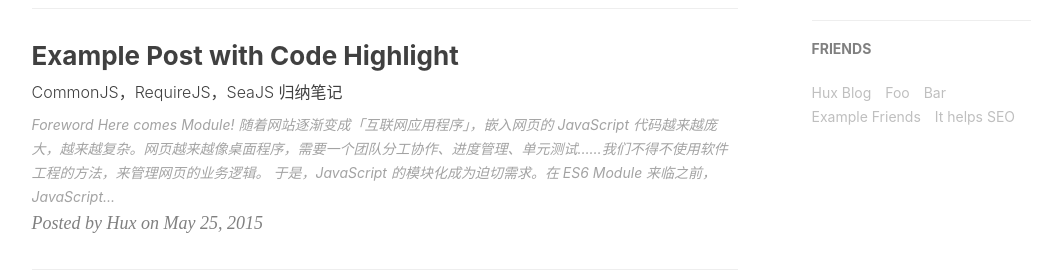
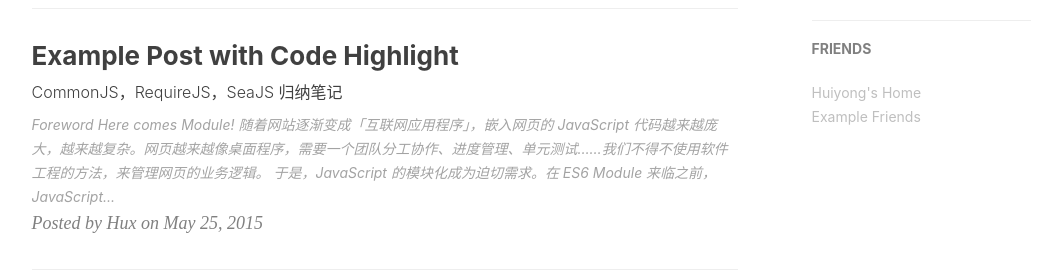
Before and after one commit to li-huiyong/garden, a Jekyll site: the page built from index.html, in a window 1280 px wide. Shown: the part 952-1229 px from the top of the page, without its empty margins (136-1198 px from the left). Built offline with Jekyll 4.4.1, drawn with Linux system fonts in a browser that asks for light colours; nearby versions of some CDN libraries; the list of posts is cut into pages by our own code; comment, search, counter and statistics services are not loaded.

Commit message:
Huiyong's Home

```diff
--- a/_config.yml
+++ b/_config.yml
@@ -83,19 +83,10 @@ featured-condition-size: 1              # A tag will be featured if the size of
 # Friends
 friends: [
     {
-        title: "Hux Blog",
-        href: "http://huangxuan.me"
-    },{
-        title: "Foo",
-        href: "#"
-    },{
-        title: "Bar",
-        href: "#"
+        title: "Huiyong's Home",
+        href: "https://li-huiyong.github.io/"
     },{
         title: "Example Friends",
         href: "#"
-    },{
-        title: "It helps SEO",
-        href: "#"
     }
 ]
```
